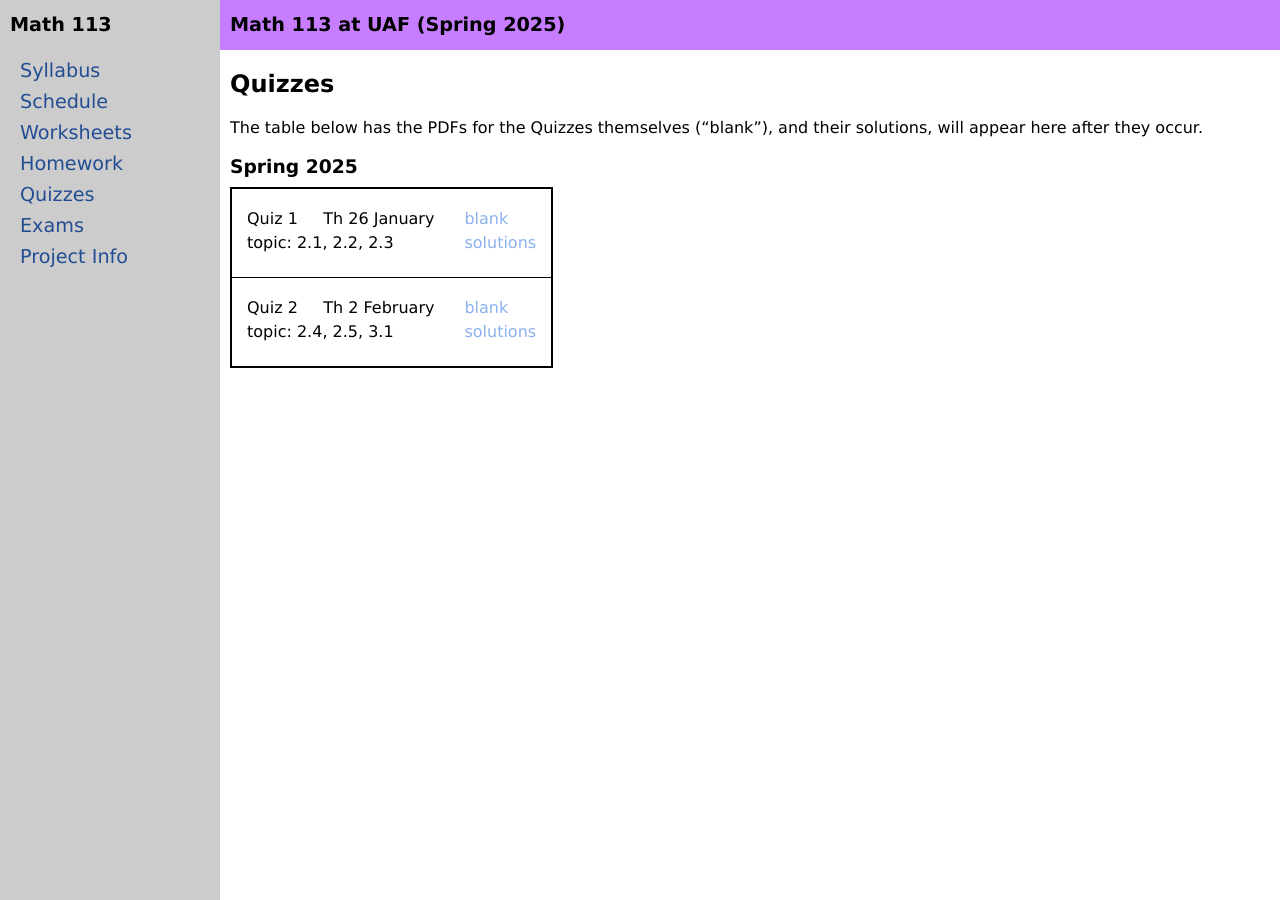
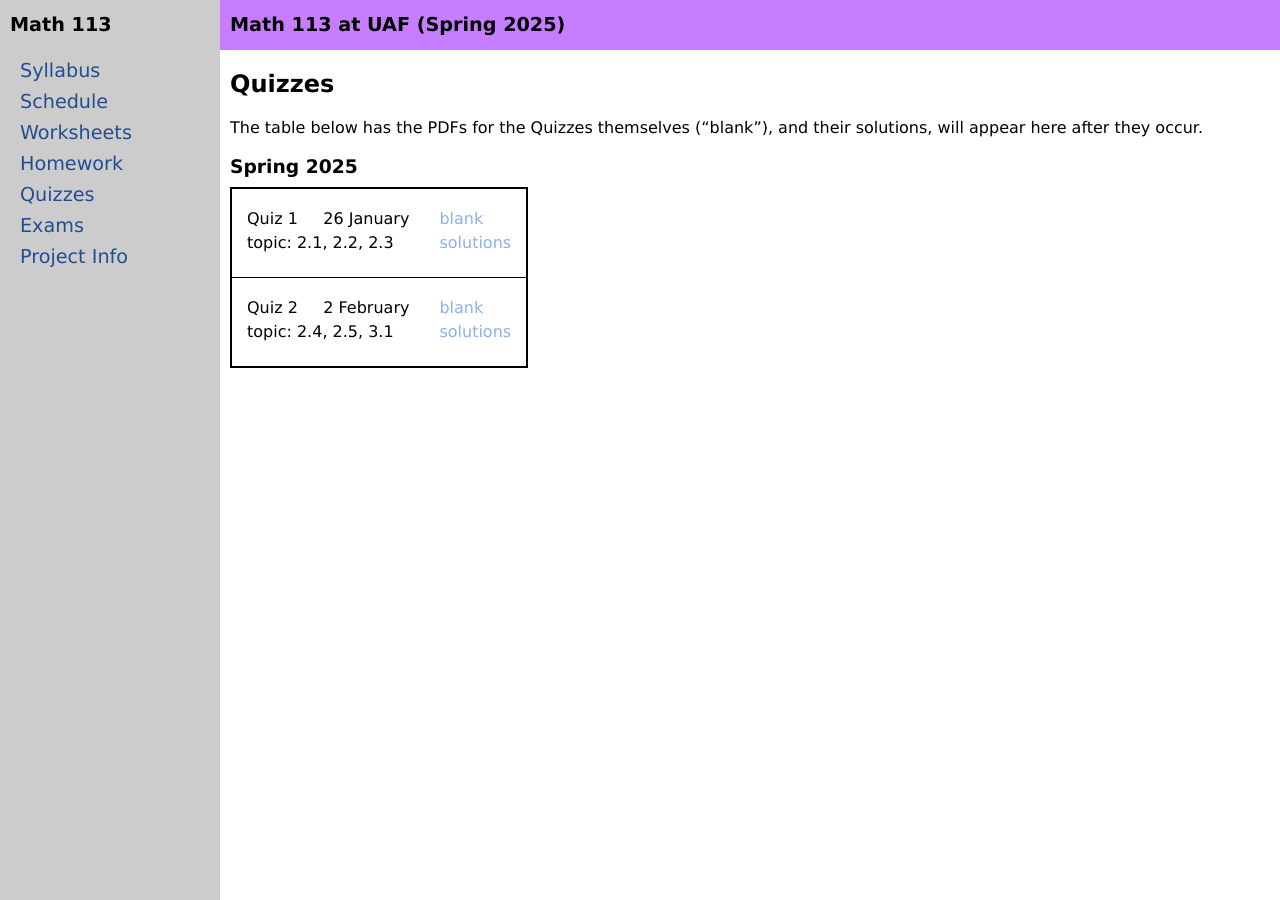
Before and after one commit to uaf-math/math113, a Jekyll site: the page built from quizzes.md, in a window 1280 px wide. Built offline with Jekyll 4.4.1, drawn with Linux system fonts in a browser that asks for light colours.

Commit message:
Update quiz_table.md

```diff
--- a/_includes/quiz_table.md
+++ b/_includes/quiz_table.md
@@ -5,7 +5,7 @@
   <td>
 		<table class="inner">
 		  <tr>
-			    <td>{{ quiz.name }} {% if quiz.date %} &nbsp; &nbsp; Th {{ quiz.date }} {% endif %}</td>
+			    <td>{{ quiz.name }} {% if quiz.date %} &nbsp; &nbsp; {{ quiz.date }} {% endif %}</td>
 			</tr>
 			<tr>
 			    <td>topic: {{ quiz.topic }}</td>
```
